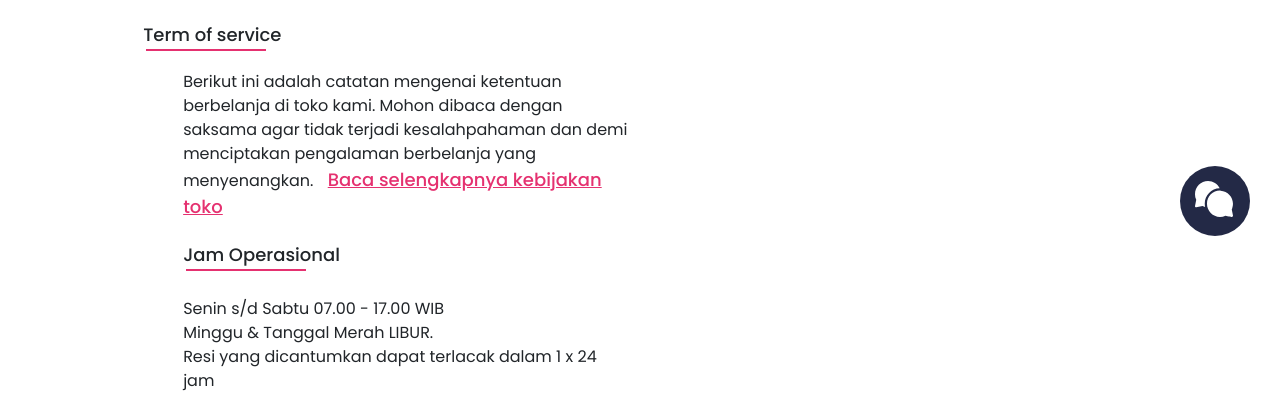
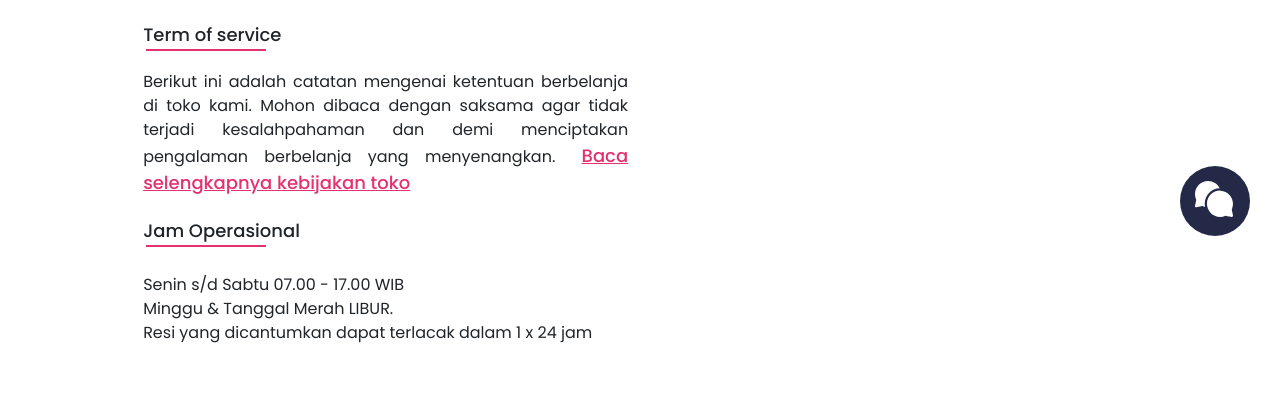
Before and after one commit to wawanneutron/fronted-skripsi-vue, a Vue app: page /details/1 in a window 1280 px wide. Shown: the part 534-952 px from the top of the page. Built offline with nearby package versions, Linux system fonts and the light colour scheme; no server answers.

Commit message:
pembaruan layout

```diff
--- a/src/scss/_detail.scss
+++ b/src/scss/_detail.scss
@@ -1,5 +1,6 @@
-.content {
+.content-detail {
   color: #2e2f3e;
+  text-align: justify;
 }
 
 .store-gallery {
@@ -18,7 +19,7 @@
     }
   }
   .card-details-mobile {
-    padding: 0;
+    padding: 0 !important;
     margin-top: 30px;
     .store-heading {
       h5 {
@@ -166,6 +167,12 @@
       }
     }
   }
+  .term-service {
+    text-align: justify;
+    ul {
+      padding-left: 0;
+    }
+  }
 }
 
 @media (max-width: 1979.98px) {
--- a/src/scss/main.css
+++ b/src/scss/main.css
@@ -264,8 +264,9 @@ body {
   }
 }
 
-.content {
+.content-detail {
   color: #2e2f3e;
+  text-align: justify;
 }
 
 .store-gallery .table-detail {
@@ -286,7 +287,7 @@ body {
 }
 
 .store-gallery .card-details-mobile {
-  padding: 0;
+  padding: 0 !important;
   margin-top: 30px;
 }
 
@@ -435,6 +436,14 @@ body {
   margin-left: 3px;
   height: 2px;
   background-color: #e53170;
+}
+
+.store-gallery .term-service {
+  text-align: justify;
+}
+
+.store-gallery .term-service ul {
+  padding-left: 0;
 }
 
 @media (max-width: 1979.98px) {
--- a/src/store/module/product.js
+++ b/src/store/module/product.js
@@ -53,7 +53,7 @@ const product = {
     getProductsAll({ commit }) {
       Api.get("/products")
         .then((response) => {
-          commit("GET_PRODUCT_ALL", response.data.product.data);
+          commit("GET_PRODUCT_ALL", response.data.product);
         })
         .catch((error) => {
           console.log(error);
--- a/src/views/home/Detail.vue
+++ b/src/views/home/Detail.vue
@@ -42,7 +42,7 @@
               >
                 <main @click="changeActive(index)">
                   <img
-                    class="w-100 img-thumbnail float-left"
+                    class="w-100 img-thumbnail mt-5 float-left"
                     :src="item.image"
                     :class="{ active: index == photoActive }"
                   />
@@ -181,7 +181,7 @@
                     role="tabpanel"
                     aria-labelledby="pills-detail-tab"
                   >
-                    <div class="content" v-html="product.content"></div>
+                    <div class="content-detail" v-html="product.content"></div>
                   </div>
                   <div
                     class="tab-pane fade"
```
Also changed, not shown: 1 other file (tests, documents, lock files or other folders).
